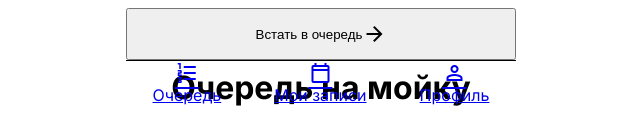
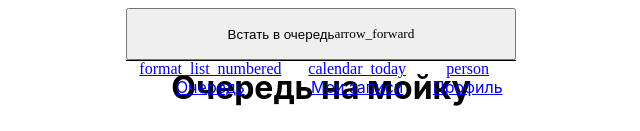
Before and after one commit to nurigo640/carwashorder, a Next.js app: page /queue in a window 1280 px wide. Shown: the top 131 px of the page, without its empty margins (319-959 px from the left). Built offline with nearby package versions, Linux system fonts and the light colour scheme; no server answers.

Commit message:
Update layout.tsx

```diff
--- a/app/layout.tsx
+++ b/app/layout.tsx
@@ -9,11 +9,6 @@
 export default function RootLayout({ children }: { children: React.ReactNode }) {
   return (
     <html lang="ru">
-      <head>
-        <link rel="preconnect" href="https://fonts.googleapis.com" />
-        <link rel="preconnect" href="https://fonts.gstatic.com" crossOrigin="anonymous" />
-        <link href="https://fonts.googleapis.com/css2?family=Inter:wght@400;600;700;800&family=JetBrains+Mono:wght@700&family=Material+Symbols+Outlined:opsz,wght,FILL,GRAD@20..48,100..700,0..1,-50..200&display=swap" rel="stylesheet" />
-      </head>
       <body>
         <div className="max-w-[390px] mx-auto min-h-screen">
           {children}
```
